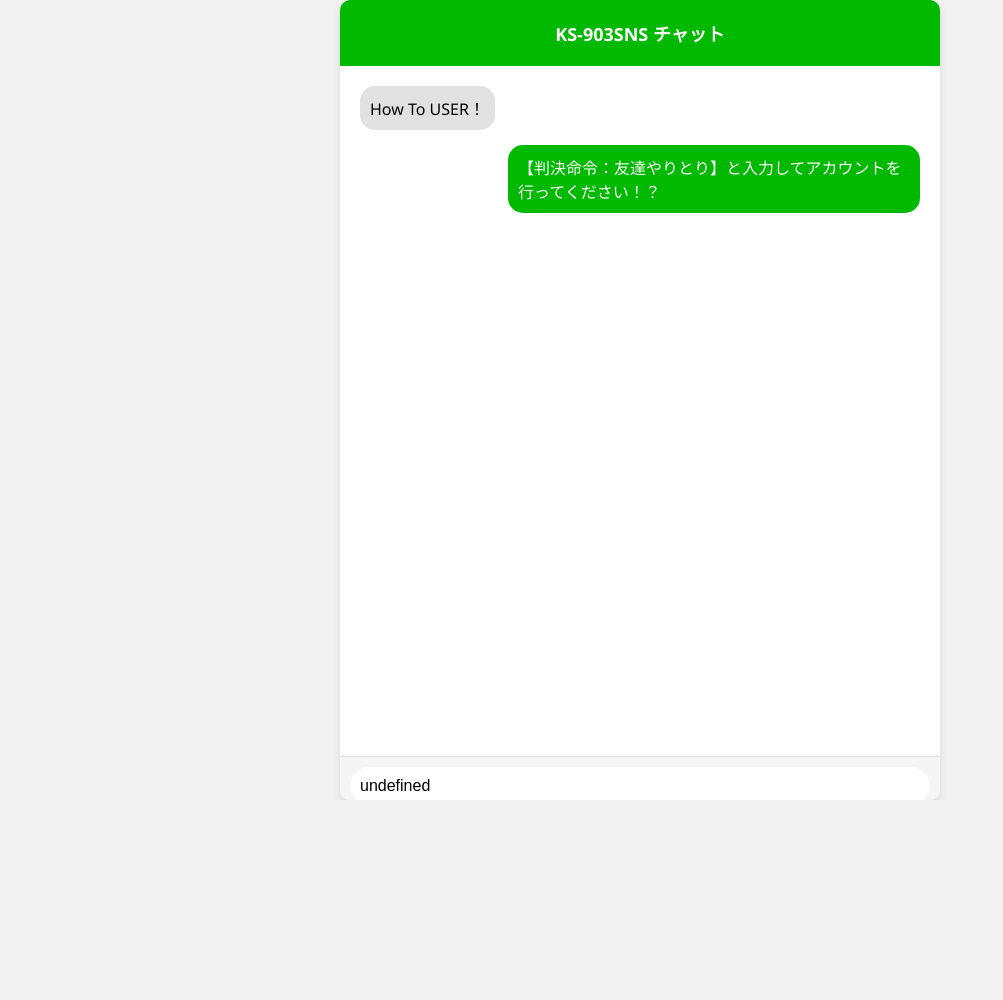
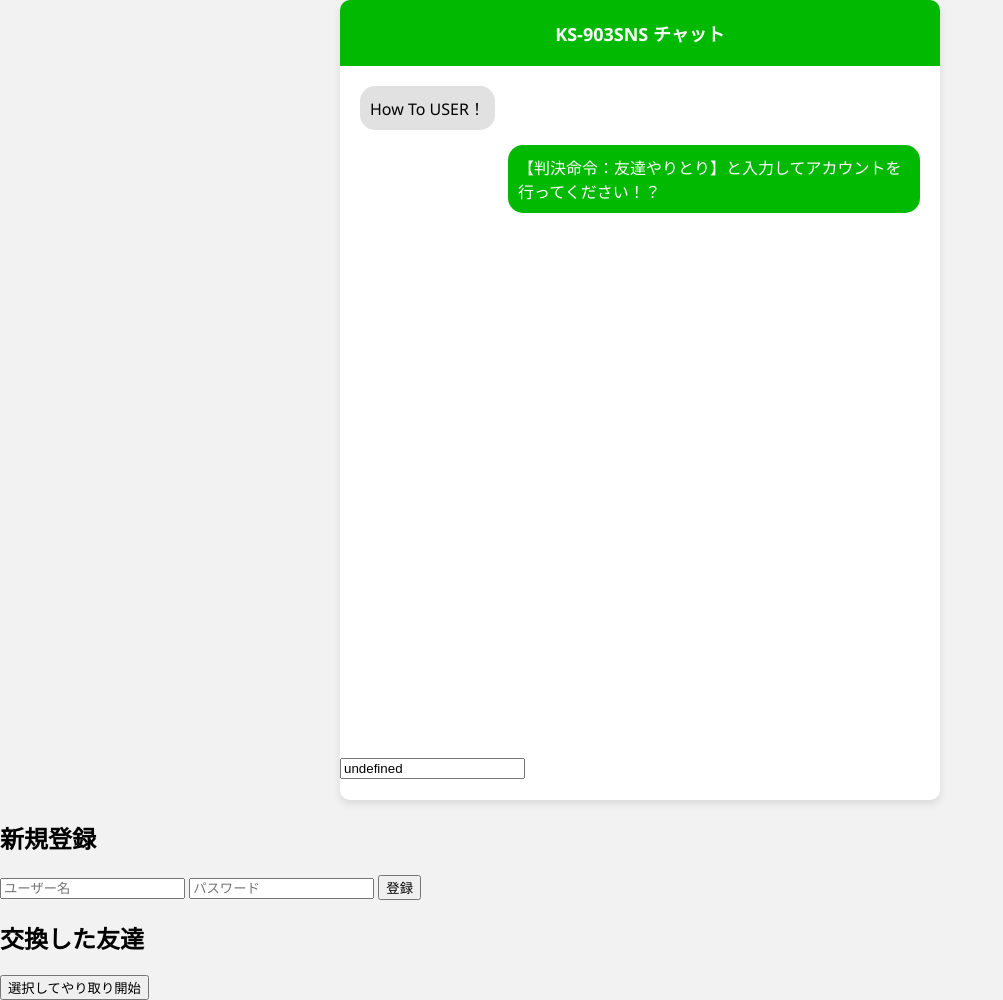
Before and after one commit to TakeshiKumura/Hellow-JS, a plain HTML site: page index.html in a window 1280 px wide. Shown: the whole page, without its empty margins (0-1003 px from the left). Before the commit the page ends 800 px from the top, so only its background shows below. Drawn offline with Linux system fonts and the light colour scheme.

Commit message:
Update index.html

```diff
--- a/index.html
+++ b/index.html
@@ -114,7 +114,7 @@
                 <div class="bot">【判決命令：友達やりとり】と入力してアカウントを行ってください！？</div>
             </div>
         </div>
-    <div class="input-box">
+<!--     <div class="input-box"> -->
 
 <input type="text" id="messageInput" placeholder="メッセージを入力..." onkeydown="handleKeyDown(event)">
 
```
